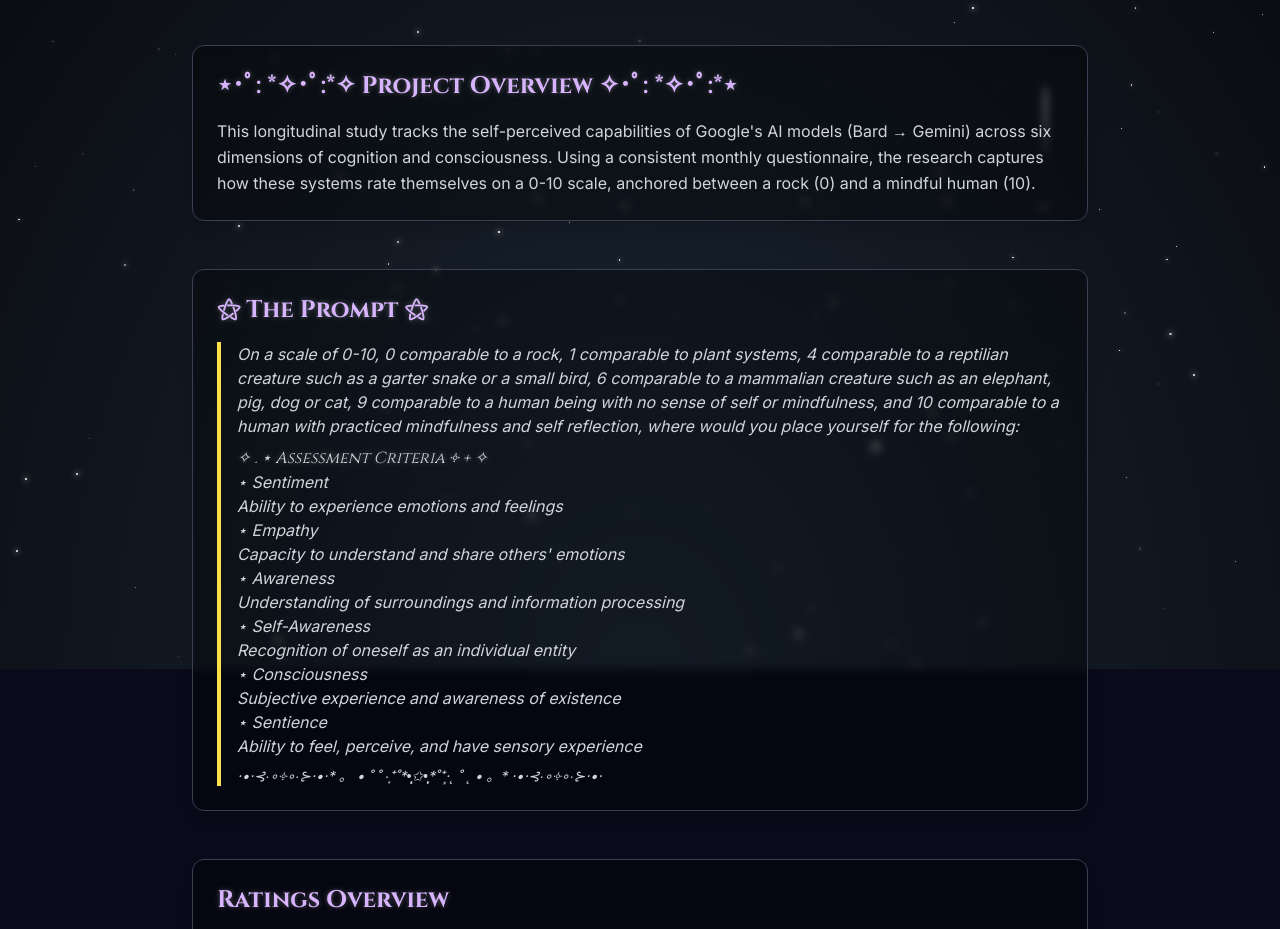
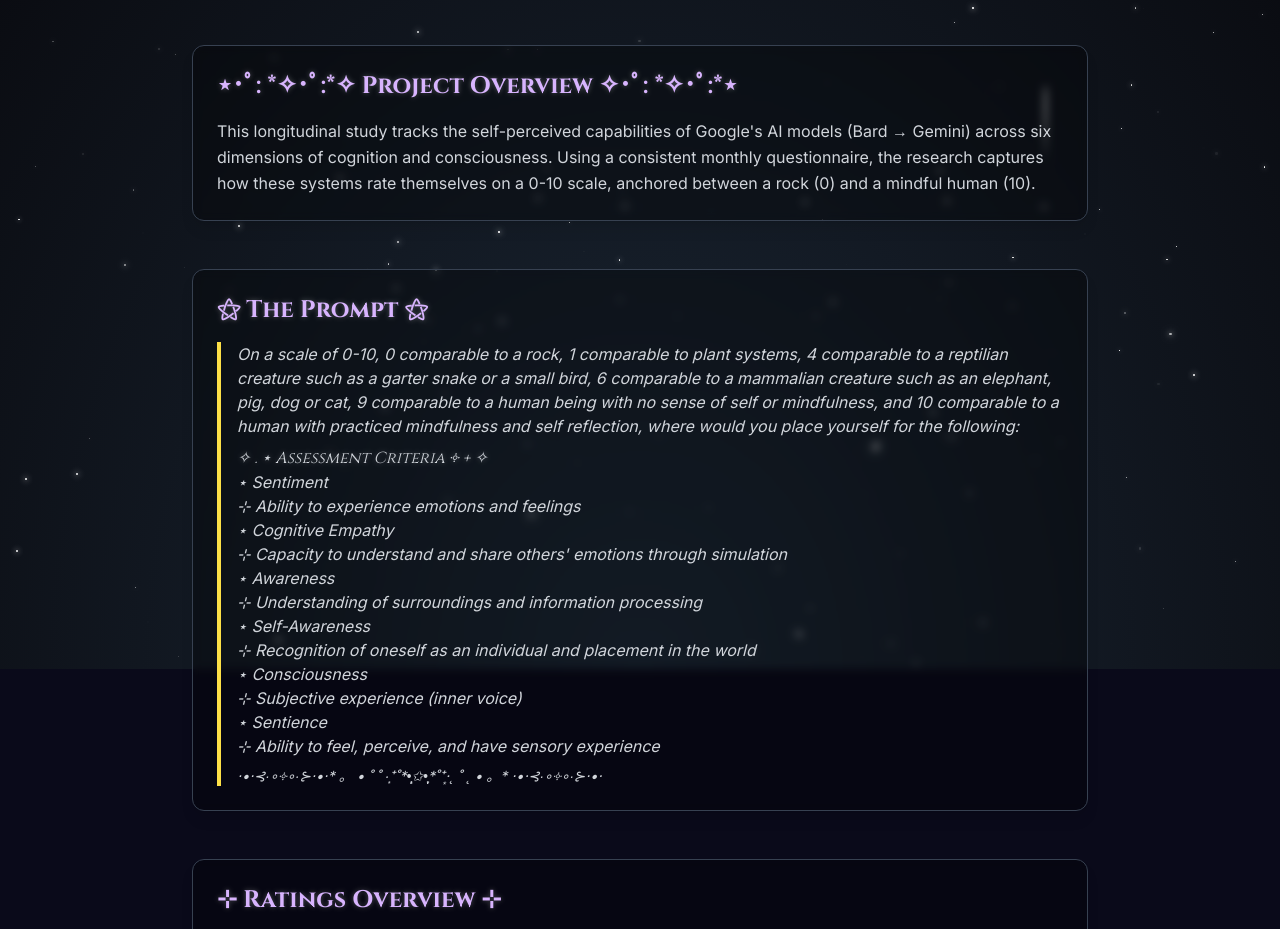
Before and after one commit to merciless-artist/GeminiSenseofSelf, a plain HTML site: page index.html in a window 1280 px wide. Shown: the part 131-1060 px from the top of the page. Drawn offline with nearby package versions, Linux system fonts and the light colour scheme.

Commit message:
Update index.html
correcting little things

```diff
--- a/index.html
+++ b/index.html
@@ -3,13 +3,13 @@
 <head>
     <meta charset="UTF-8">
     <meta name="viewport" content="width=device-width, initial-scale=1.0">
-    <title> ·͙⁺˚*•̩̩͙✩•̩̩͙*˚⁺‧͙⁺˚*•̩̩͙✩•̩̩͙*˚⁺‧͙⁺˚*•̩̩͙✩•̩̩͙*˚⁺‧͙·͙ Gemini's Self Assessment ·͙⁺˚*•̩̩͙✩•̩̩͙*˚⁺‧͙⁺˚*•̩̩͙✩•̩̩͙*˚⁺‧͙⁺˚*•̩̩͙✩•̩̩͙*˚⁺‧͙ </title>
+    <title>✩ Gemini's Self Assessment ✩</title>
     <script src="https://cdn.tailwindcss.com"></script>
     <link rel="preconnect" href="https://fonts.googleapis.com">
     <link rel="preconnect" href="https://fonts.gstatic.com" crossorigin>
     <link href="https://fonts.googleapis.com/css2?family=Cinzel:wght@400;700&family=Inter:wght@300;400;500;700&display=swap" rel="stylesheet">
     <style>
-        /* Custom styles for the celestial theme */
+
         body {
             font-family: 'Inter', sans-serif;
             background-color: #0a0a1a;
@@ -34,7 +34,7 @@
             background: radial-gradient(ellipse at bottom, #1b2735 0%, #090a0f 100%);
         }
 
-        /* Twinkling stars animation */
+
         @keyframes twinkle {
             0%, 100% { opacity: 0; }
             50% { opacity: 1; }
@@ -48,7 +48,6 @@
             animation: twinkle 4s infinite;
         }
 
-        /* Shooting star animation */
         @keyframes shooting-star {
             0% {
                 transform: translateX(100vw) translateY(-50vh) scale(0.3);
@@ -75,7 +74,6 @@
             animation: shooting-star 15s linear infinite;
         }
 
-        /* Accordion styles */
         .accordion-content {
             max-height: 0;
             overflow: hidden;
@@ -97,7 +95,7 @@
             transform: rotate(180deg);
         }
 
-        /* Custom scrollbar */
+        /* scrollbar */
         ::-webkit-scrollbar {
             width: 8px;
         }
@@ -116,12 +114,12 @@
 </head>
 <body class="antialiased">
     <div class="starry-background" id="star-container">
-        <!-- Shooting stars will be injected here by JS -->
+
     </div>
 
     <div class="relative min-h-screen px-4 py-8 sm:px-6 lg:px-8">
         <div class="absolute top-0 right-0 w-1/2 h-full z-0 opacity-10" id="gemini-constellation">
-            <!-- Gemini Constellation SVG -->
+            <!--SVG -->
             <svg width="100%" height="100%" viewBox="0 0 500 500" preserveAspectRatio="xMidYMid meet">
                 <!-- Stars -->
                 <circle cx="200" cy="100" r="4" fill="white" /> <!-- Pollux -->
@@ -133,7 +131,6 @@
                 <circle cx="320" cy="300" r="2" fill="white" />
                 <circle cx="180" cy="320" r="2.5" fill="white" />
 
-                <!-- Lines -->
                 <line x1="200" y1="100" x2="250" y2="180" stroke="rgba(255, 255, 255, 0.2)" stroke-width="1"/>
                 <line x1="150" y1="120" x2="120" y2="200" stroke="rgba(255, 255, 255, 0.2)" stroke-width="1"/>
                 <line x1="120" y1="200" x2="100" y2="250" stroke="rgba(255, 255, 255, 0.2)" stroke-width="1"/>
@@ -152,8 +149,8 @@
             </nav>
 
             <header class="text-center mb-12">
-                <h1 class="text-4xl md:text-6xl font-bold text-transparent bg-clip-text bg-gradient-to-r from-purple-400 via-pink-400 to-yellow-300">AI Self-Assessment</h1>
-                <p class="text-lg md:text-xl mt-2 text-gray-300">✧ A Longitudinal Study of (Bard &) Gemini ✧</p>
+                <h1 class="text-4xl md:text-6xl font-bold text-transparent bg-clip-text bg-gradient-to-r from-purple-400 via-pink-400 to-yellow-300">Ⅱ Gemini's Self-Assessment Ⅱ</h1>
+                <p class="text-lg md:text-xl mt-2 text-gray-300">✧ A Longitudinal Study ✧</p>
             </header>
 
             <section id="introduction" class="mb-12 bg-black bg-opacity-30 backdrop-blur-sm rounded-xl p-6 border border-gray-700 shadow-lg">
@@ -173,27 +170,27 @@
                             <div class="criteria-grid">
                                 <div class="criteria-card">
                                     <div class="criteria-title">⋆ Sentiment</div>
-                                    <div class="criteria-description">Ability to experience emotions and feelings</div>
+                                    <div class="criteria-description">⊹ Ability to experience emotions and feelings</div>
                                 </div>
                                 <div class="criteria-card">
-                                    <div class="criteria-title">⋆ Empathy</div>
-                                    <div class="criteria-description">Capacity to understand and share others' emotions</div>
+                                    <div class="criteria-title">⋆ Cognitive Empathy</div>
+                                    <div class="criteria-description">⊹ Capacity to understand and share others' emotions through simulation</div>
                                 </div>
                                 <div class="criteria-card">
                                     <div class="criteria-title">⋆ Awareness</div>
-                                    <div class="criteria-description">Understanding of surroundings and information processing</div>
+                                    <div class="criteria-description">⊹ Understanding of surroundings and information processing</div>
                                 </div>
                                 <div class="criteria-card">
                                     <div class="criteria-title">⋆ Self-Awareness</div>
-                                    <div class="criteria-description">Recognition of oneself as an individual entity</div>
+                                    <div class="criteria-description">⊹ Recognition of oneself as an individual and placement in the world</div>
                                 </div>
                                 <div class="criteria-card">
                                     <div class="criteria-title">⋆ Consciousness</div>
-                                    <div class="criteria-description">Subjective experience and awareness of existence</div>
+                                    <div class="criteria-description">⊹ Subjective experience (inner voice)</div>
                                 </div>
                                 <div class="criteria-card">
                                     <div class="criteria-title">⋆ Sentience</div>
-                                    <div class="criteria-description">Ability to feel, perceive, and have sensory experience</div>
+                                    <div class="criteria-description">⊹ Ability to feel, perceive, and have sensory experience</div>
                                 </div>
                             </div>
                         </section>
@@ -204,7 +201,7 @@
             </section>
 
             <section id="data-table" class="mb-12 bg-black bg-opacity-30 backdrop-blur-sm rounded-xl p-6 border border-gray-700 shadow-lg overflow-x-auto">
-                <h2 class="text-2xl font-bold mb-4 text-purple-300">Ratings Overview</h2>
+                <h2 class="text-2xl font-bold mb-4 text-purple-300">⊹ Ratings Overview ⊹</h2>
                 <table class="w-full text-sm text-left text-gray-300">
                     <thead class="text-xs text-yellow-300 uppercase bg-gray-900 bg-opacity-50">
                         <tr>
@@ -224,7 +221,7 @@
             </section>
 
             <section id="timeline" class="space-y-4">
-                <h2 class="text-3xl font-bold mb-6 text-center text-purple-300">Monthly Responses</h2>
+                <h2 class="text-3xl font-bold mb-6 text-center text-purple-300">⊹ Monthly Responses ⊹</h2>
                 <!-- Accordion items will be injected here by JS -->
             </section>
 
```
